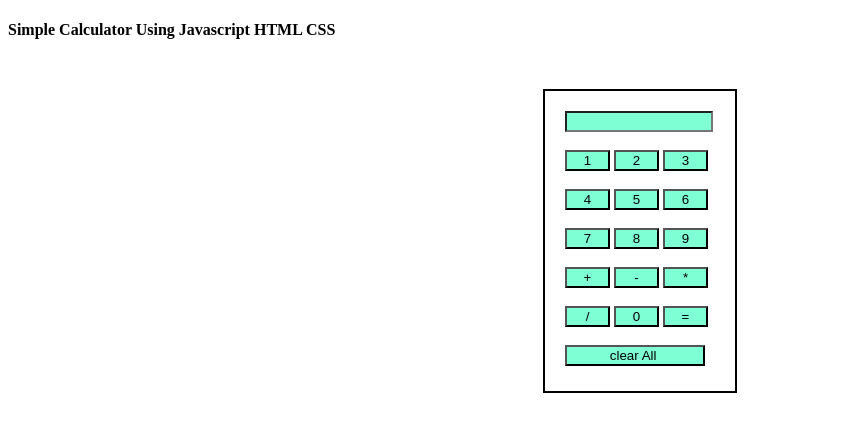
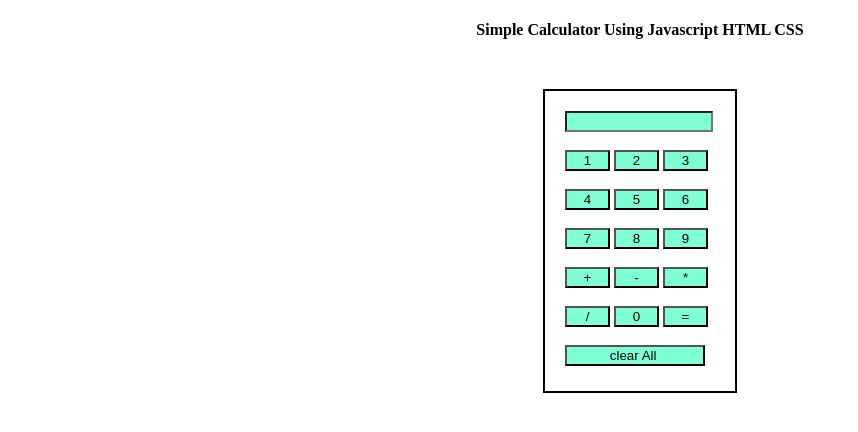
Before and after one commit to pravingadekar/javascriptcalculator.github.io, a plain HTML site: page index.html in a window 1280 px wide. Shown: the whole page, without its empty margins (0-858 px from the left). Drawn offline with Linux system fonts and the light colour scheme.

Commit message:
Update index.html

```diff
--- a/index.html
+++ b/index.html
@@ -41,7 +41,7 @@ input{
 
 </head>
 <body>
-        <h4> Simple Calculator Using Javascript HTML CSS</h4>
+        <center><h4> Simple Calculator Using Javascript HTML CSS</h4></center>
     <div class="formstyle">
 
 
```
